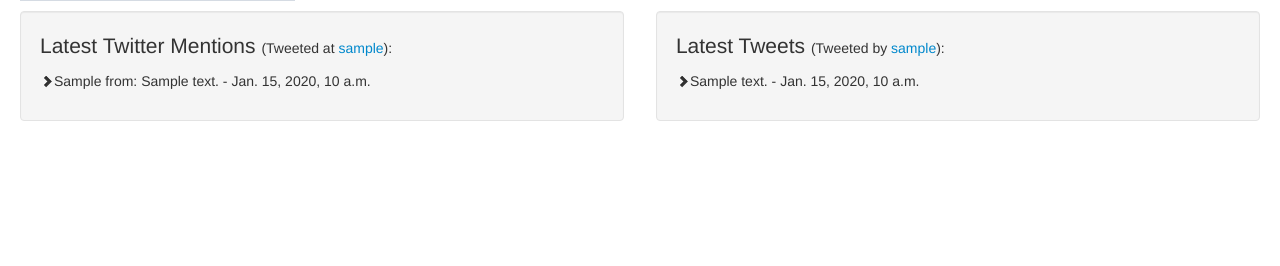
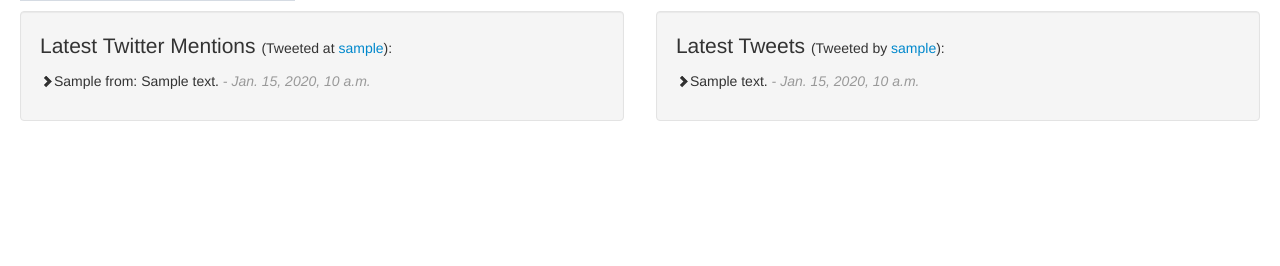
Before and after one commit to jagatfx/pie, a Django app: template templates/politico_detail.html in a window 1280 px wide. Shown: the part 267-533 px from the top of the page. Run offline with Django 3.2, Linux system fonts and the light colour scheme; the template is opened without the code that fills it: most values are stand-ins (such as "Sample title", 1, 10 or a date in 2020); grey boxes marked "Sample" are stand-in pictures; parts of the project's set-up code (start-up, migrations or seed data) failed here and were passed over; some libraries are stand-ins or nearby versions.

Commit message:
styled the date in politico detail page

```diff
--- a/templates/politico_detail.html
+++ b/templates/politico_detail.html
@@ -20,14 +20,14 @@
     <div class="well span6">
         <p><span class="lead">Latest Twitter Mentions </span>(Tweeted at <a href="https://twitter.com/{{ twitter_handle }}" target="_blank">{{ twitter_handle }}</a>):</p>
         {% for tweet in tweets_at_them %}
-            <p><i class="icon-chevron-right"></i>{{ tweet.from|safe }}: {{ tweet.content|safe }} - {{ tweet.date }}</p>
+        <p><i class="icon-chevron-right"></i>{{ tweet.from|safe }}: {{ tweet.content|safe }} <span class="muted"><i>- {{ tweet.date }}</i></span></p>
         {% endfor %}
     </div>
     <div class="well span6">
         <p><span class="lead">Latest Tweets </span>(Tweeted by <a href="https://twitter.com/{{ twitter_handle }}" target="_blank">{{ twitter_handle }}</a>):</p>
         {% for tweet in tweets_by_them %}
             {% if tweet.content %}
-            <p><i class="icon-chevron-right"></i>{{ tweet.content|safe }} - {{ tweet.date }}</p>
+            <p><i class="icon-chevron-right"></i>{{ tweet.content|safe }} <span class="muted"><i>- {{ tweet.date }}</i></span></p>
             {% else %}
             <p>Sorry, we are unable to access these tweets. Perhaps they are protected.</p>
             {% endif %}
```
